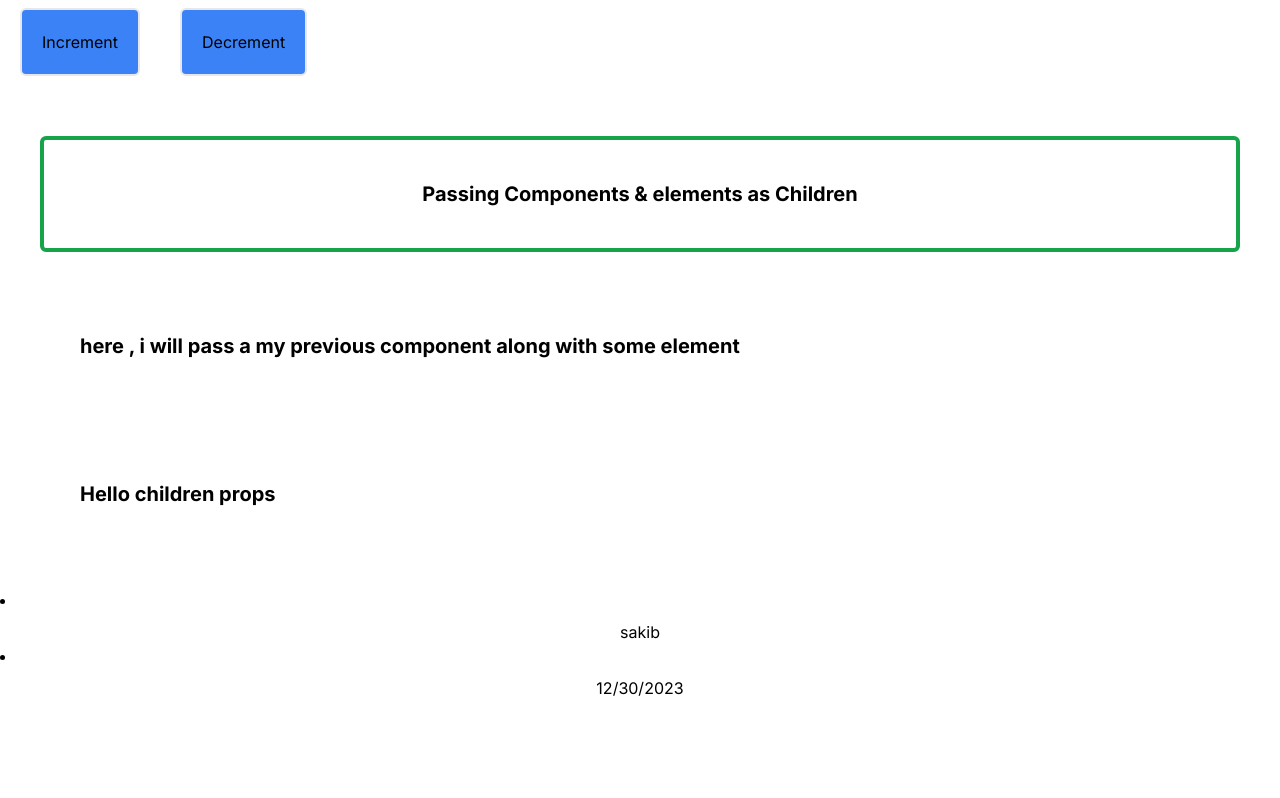
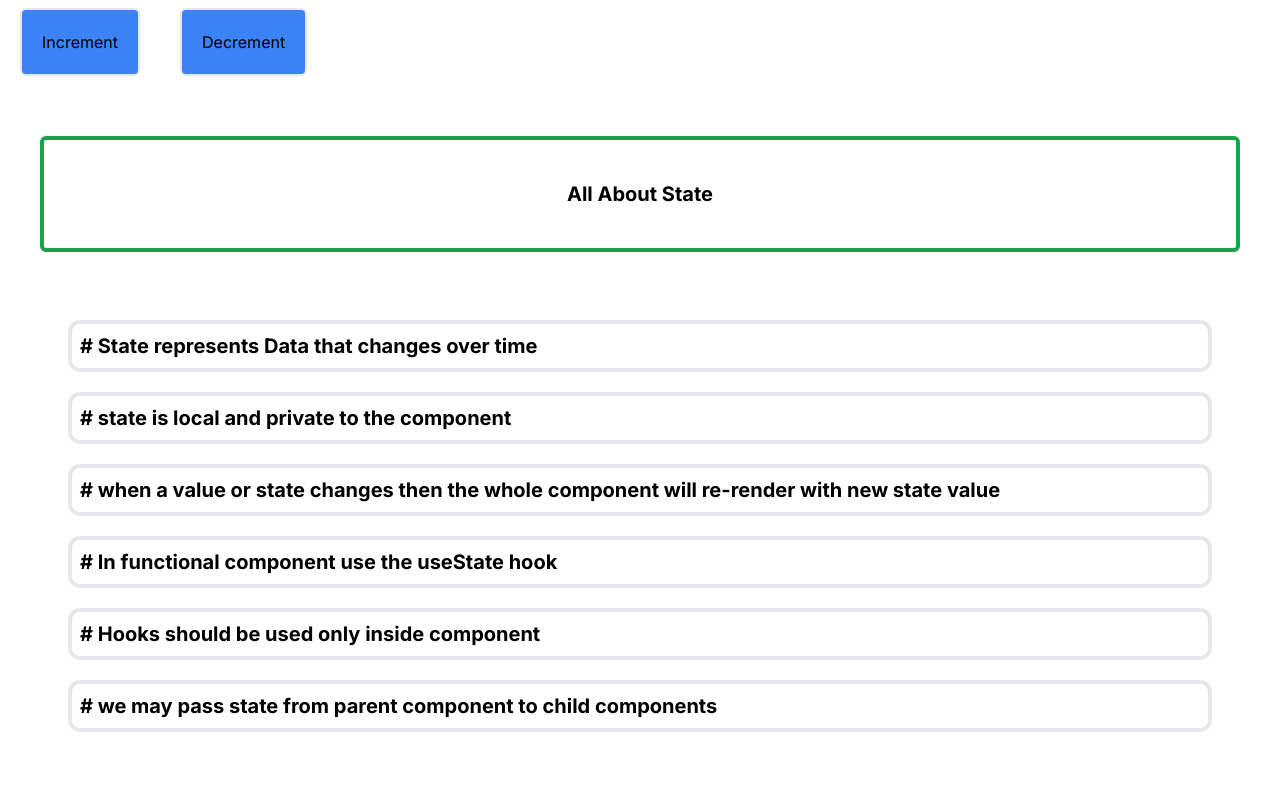
Before and after one commit to Sakib-203-15-3883/Learn-React-in-depth, a Next.js app: page /level3 in a window 1280 px wide. Shown: the part 880-1678 px from the top of the page. Built offline with nearby package versions, Linux system fonts and the light colour scheme.

Commit message:
all about state

```diff
--- a/src/app/level3/page.jsx
+++ b/src/app/level3/page.jsx
@@ -3,6 +3,7 @@ import PassChildrenProp from "@/components/children_prop/passChildrenProps"
 import OnClick from "@/components/event-handling/onClick"
 import OnChange from "@/components/event-handling/onChange"
 import PassingFunction from "@/components/passing_function_as_props/PassingFunction"
+import State from "@/components/state/index"
 
 const Level3 = () => {
 
@@ -21,6 +22,11 @@ const Level3 = () => {
 
 
 
+      <center className="p-10 m-10 border-4 border-green-600 rounded-md text-xl font-bold ">All About State </center>
+      <State />
+
+
+
       <center className="p-10 m-10 border-4 border-green-600 rounded-md text-xl font-bold ">Passing Components & elements as Children</center>
       <PassChildrenProp />
 
--- /dev/null
+++ b/src/components/state/data.js
@@ -0,0 +1,8 @@
+export const state = [
+  "State represents Data that changes over time",
+  "state is local and private to the component",
+  "when a value or state changes then the whole component will re-render with new state value",
+  "In functional component use the useState hook",
+  "Hooks should be used only  inside component",
+  "we may pass state from parent component to child components",
+];
--- /dev/null
+++ b/src/components/state/index.jsx
@@ -0,0 +1,18 @@
+import { state } from "@/components/state/data";
+const State = () => {
+  return (
+    <div>
+      <ul className="m-10 p-2">
+        {state.map((item) => {
+          return (
+            <li className="text-xl font-bold p-2 border-4 m-5 rounded-xl bg-whiteSmoke">
+              <p> # {item} </p>
+            </li>
+          );
+        })}
+      </ul>
+    </div>
+  );
+};
+
+export default State;
```
